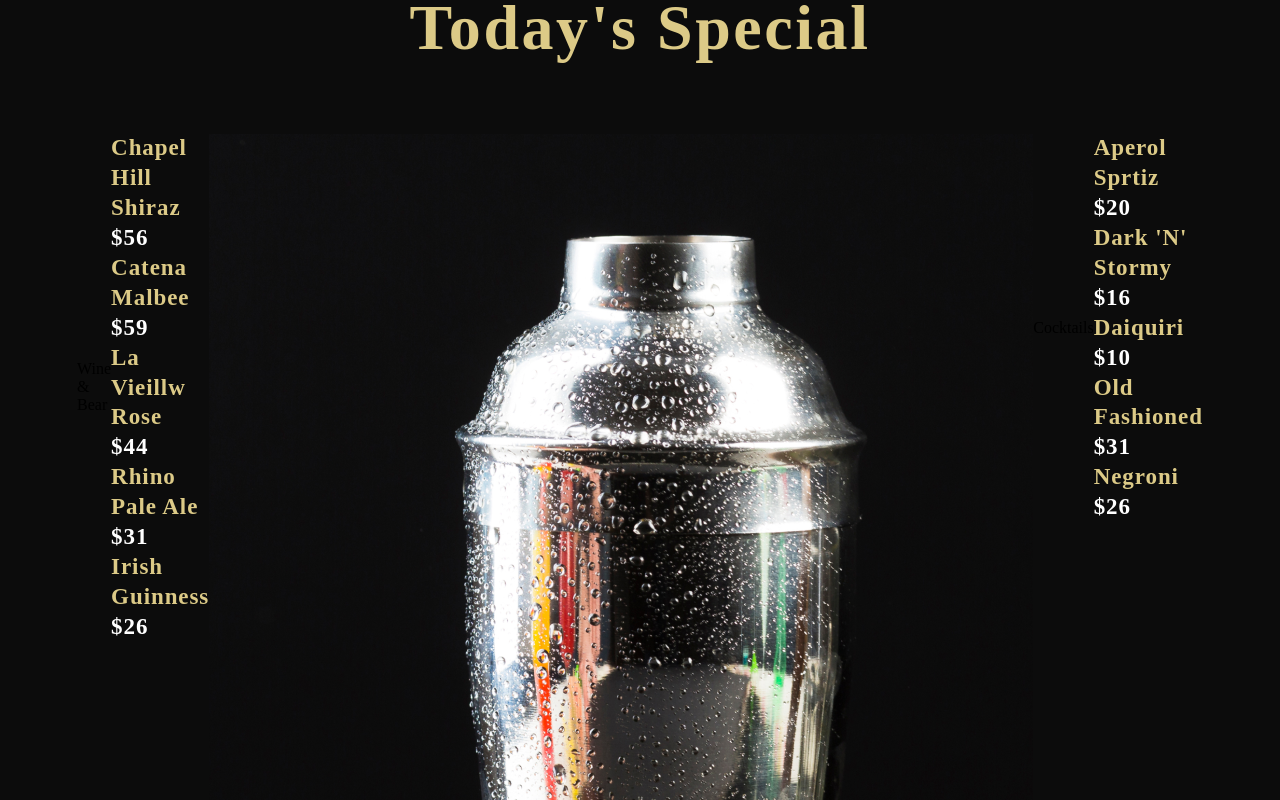
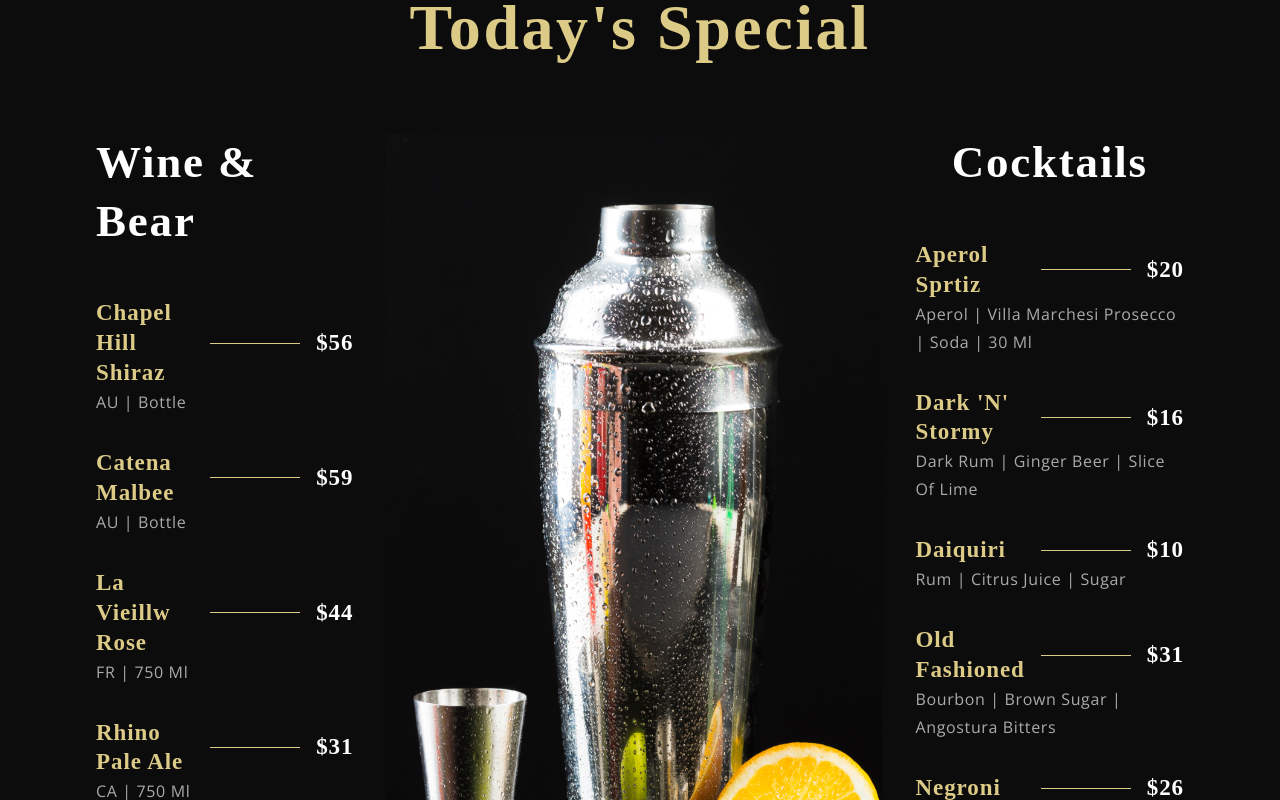
Before and after one commit to Serkebaeva/GerichtRestaurant, a React (Create React App) app: page / in a window 1280 px wide. Shown: the part 2140-2940 px from the top of the page. Built offline with nearby package versions, Linux system fonts and the light colour scheme; a web font is replaced by a local one.

Commit message:
docs: update Special Menu section on SpecialMenu.css, MenuItem.css, MenuItem.jsx

```diff
--- a/src/components/Menuitem/MenuItem.css
+++ b/src/components/Menuitem/MenuItem.css
@@ -0,0 +1,35 @@
+.app__menuitem {
+	width: 100%;
+	margin: 1rem 0;
+
+	display: flex;
+	flex-direction: column;
+}
+
+.app__menuitem-head {
+	display: flex;
+	justify-content: space-between;
+	align-items: center;
+}
+
+.app__menuitem-sub {
+	width: 100%;
+	margin-top: 0.2rem;
+}
+
+.app__menuitem-name {
+	flex: 1;
+}
+
+.app__menuitem-dash {
+	width: 90px;
+	height: 1px;
+	background: var(--color-golden);
+	margin: 0 1rem;
+}
+
+.app__menuitem-price {
+	display: flex;
+	justify-content: flex-end;
+	align-items: flex-end;
+}
--- a/src/components/Menuitem/MenuItem.jsx
+++ b/src/components/Menuitem/MenuItem.jsx
@@ -3,15 +3,22 @@
 import './MenuItem.css';
 
 const MenuItem = ({title, price, tags}) => (
-  <div className='app__MenuItem'>
-    <div className="app__MenuItem-head">
-		<div className="app__MenuItem-name">
+  <div className='app__menuitem'>
+    <div className="app__menuitem-head">
+		<div className="app__menuitem-name">
 			<p className='p__cormorant' style={{ color: '#DCCA87'}}>{title}</p>
 		</div>
 
-		<div className="app__MenuItem-price">
+        <div className='app__menuitem-dash' />
+
+		<div className="app__menuitem-price">
 			<p className='p__cormorant' >{price}</p>
 		</div>
+
+	</div>
+
+	<div className='app__MenuItem-sub'>
+		<p className='p__opensans' style={{color: '#AAA'}}>{tags}</p>
 	</div>
   </div>
 );
--- a/src/container/Menu/SpecialMenu.css
+++ b/src/container/Menu/SpecialMenu.css
@@ -16,3 +16,78 @@
 	align-items: flex-start;
 	flex-direction: row;
 }
+
+.app__specialMenu-menu_heading {
+	font-family: var(--font-base);
+	font-weight: 600;
+	font-size: 45px;
+	line-height: 58.5px;
+	letter-spacing: 0.04em;
+	color: var(--color-white);
+}
+
+.app__specialMenu-menu_wine,
+.app__specialMenu-menu_cocktails {
+	flex: 1;
+	width: 100%;
+	flex-direction: column;
+}
+
+.app__specialMenu-menu_img {
+	width: 410px;
+	margin: 0 2rem;
+}
+
+.app__specialMenu-menu_img img {
+	width: 100%;
+	height: auto;
+}
+
+.app__specialMenu-menu_items {
+	display: flex;
+	flex-direction: column;
+
+	margin: 2rem 0;
+	width: 100%;
+}
+
+@media screen and (max-width: 2000px) {
+
+	.app__specialMenu-menu_img {
+		width: 650px;
+		overflow-x: none;
+	}
+
+	.app__specialMenu-menu_img img {
+		height: 920px;
+	}
+}
+
+@media screen and (max-width: 1150px) {
+	.app__specialMenu-menu {
+		flex-direction: column;
+		align-items: center;
+		width: 100%;
+	}
+
+	.app__specialMenu-menu_img {
+		margin: 3rem 0;
+		overflow-x: none;
+		height: auto;
+	}
+}
+
+@media screen and (max-width: 650px) {
+	.app__specialMenu-menu_img {
+		width: 100%;
+	}
+
+	.app__specialMenu-menu_img img {
+		height: fit-content;
+	}
+
+	.app__specialMenu-menu_heading {
+		font-size: 35px;
+		line-height: 48.5px;
+	}
+}
```
